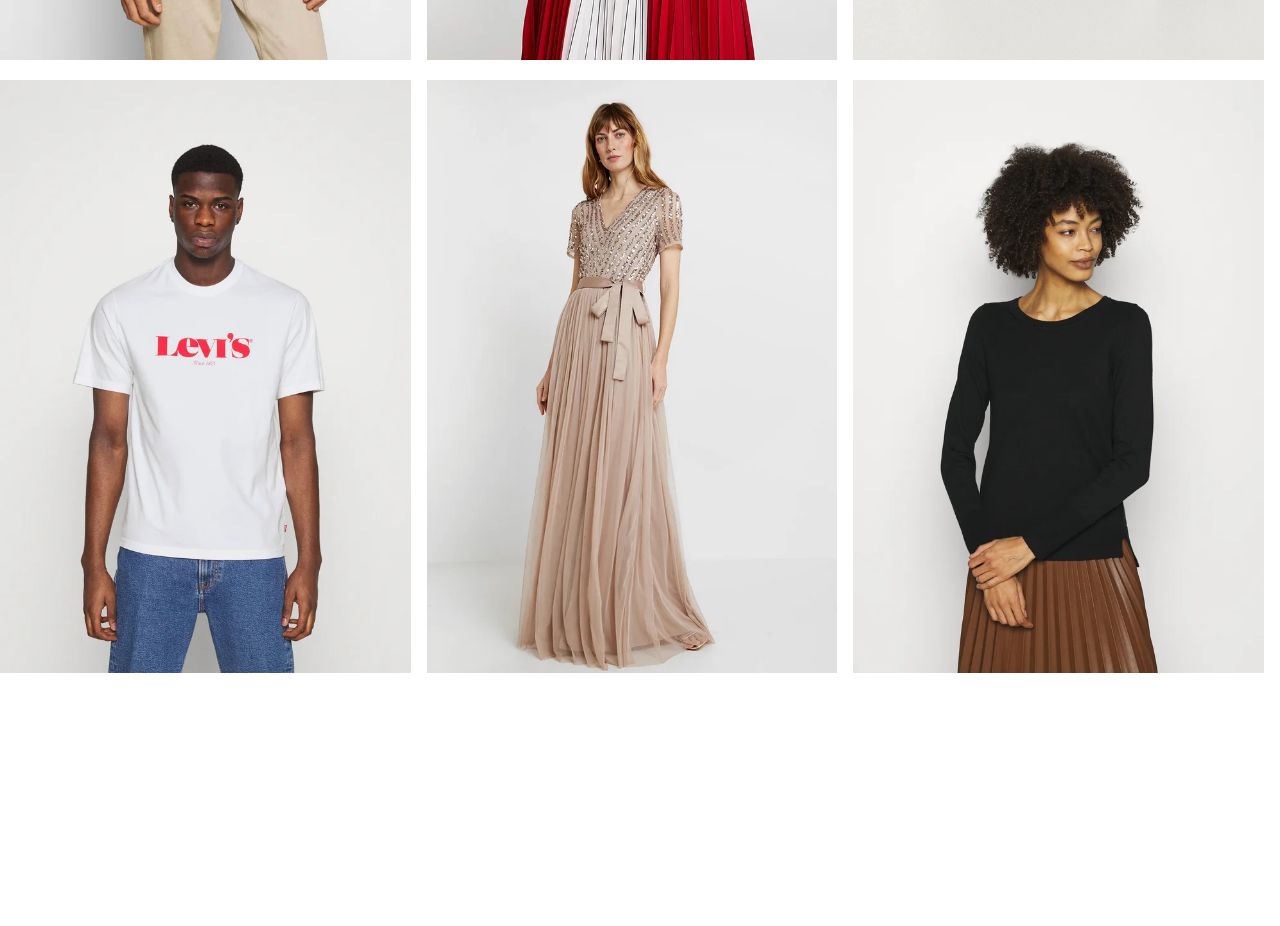
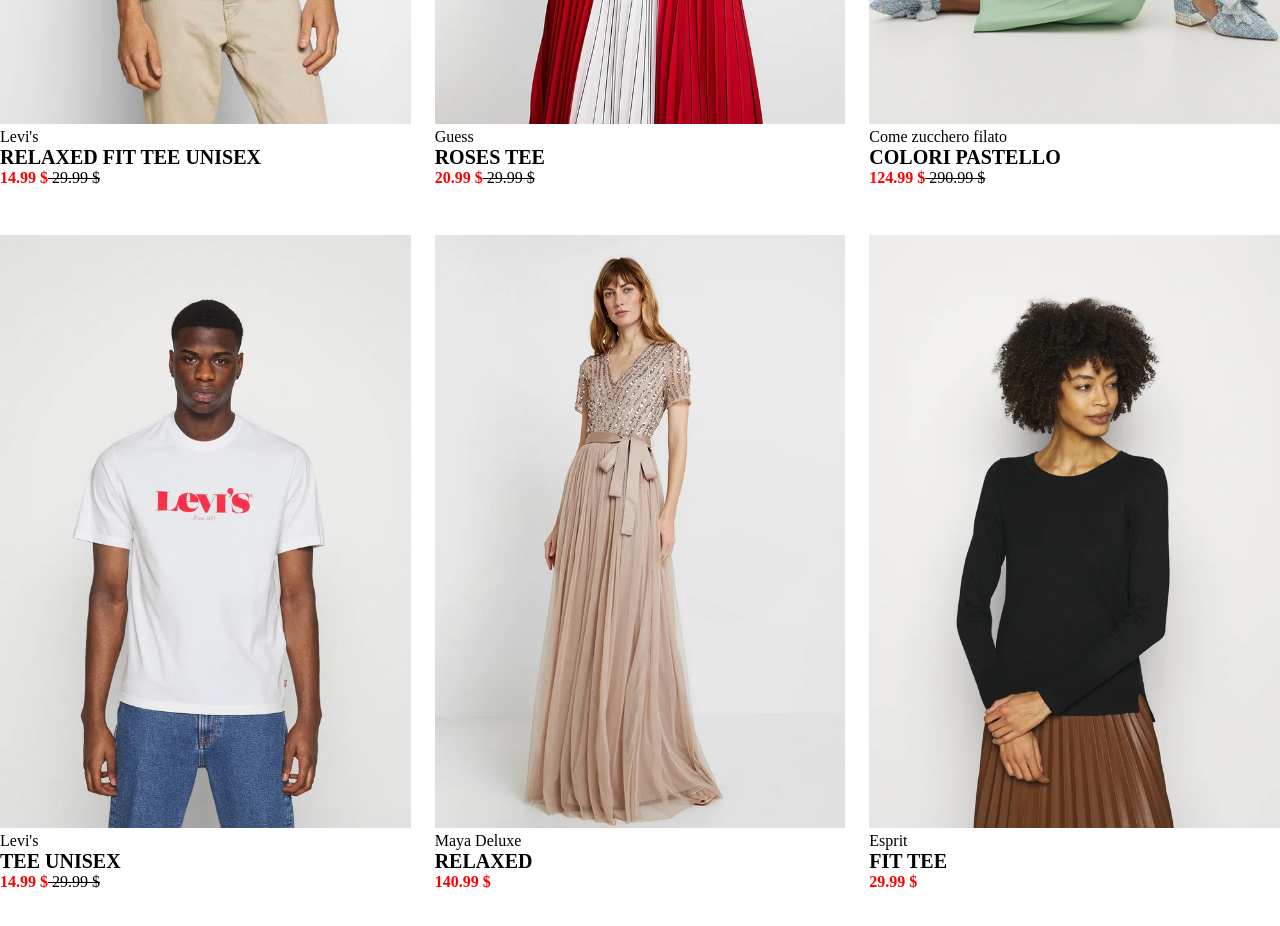
Before and after one commit to bia9400/html-css-boolando, a plain HTML site: page index.html in a window 1280 px wide. Shown: the part 600-1526 px from the top of the page. Before the commit the page ends 1277 px from the top, so only its background shows below. Drawn offline with Linux system fonts and the light colour scheme.

Commit message:
description e-commerce

```diff
--- a/css/style.css
+++ b/css/style.css
@@ -35,7 +35,10 @@ header i {
 .main-container-fix{
     width: 100%;
     flex-wrap: wrap;
-    gap: 16px;
+    justify-content: space-between;
+    column-gap: 16px;
+    row-gap: 3rem;
+    padding: 4rem 0;
 }
 .column{
     flex-basis: calc((100% - 16px*3) / 3);
@@ -44,3 +47,14 @@ header i {
 main img {
     width: 100%;
 }
+.bold-bigfont{
+    font-size: 20px;
+    font-weight: 700;
+}
+.colum-text-red{
+    color: #FF0000;
+    font-weight:bold;
+}
+.column-text-underline{
+    text-decoration: line-through;
+}
--- a/index.html
+++ b/index.html
@@ -30,21 +30,51 @@
             <div class="main-container-fix flex">
                 <div class="column">
                     <img src="img/1.webp" alt="">
+                    <div>Levi's</div>
+                    <div class="bold-bigfont">RELAXED FIT TEE UNISEX</div>
+                    <div>
+                        <span class="colum-text-red">14.99 $</span><span class="column-text-underline"> 29.99 $</span>
+                    </div>
                 </div>
                 <div class="column">
                     <img src="img/2.webp" alt="">
+                    <div>Guess</div>
+                    <div class="bold-bigfont">ROSES TEE</div>
+                    <div>
+                        <span class="colum-text-red">20.99 $</span><span class="column-text-underline"> 29.99 $</span>
+                    </div>
                 </div>
                 <div class="column">
                     <img src="img/3.webp" alt="" >
+                    <div>Come zucchero filato</div>
+                    <div class="bold-bigfont">COLORI PASTELLO</div>
+                    <div>
+                        <span class="colum-text-red">124.99 $</span><span class="column-text-underline"> 290.99 $</span>
+                    </div>
                 </div>
                 <div class="column">
                     <img src="img/4.webp" alt="">
+                    <div>Levi's</div>
+                    <div class="bold-bigfont">TEE UNISEX</div>
+                    <div>
+                        <span class="colum-text-red">14.99 $</span><span class="column-text-underline"> 29.99 $</span>
+                    </div>
                 </div>
                 <div class="column">
                     <img src="img/5.webp" alt="">
+                    <div>Maya Deluxe</div>
+                    <div class="bold-bigfont">RELAXED </div>
+                    <div>
+                        <span class="colum-text-red">140.99 $</span>
+                    </div>
                 </div>
                 <div class="column">
                     <img src="img/6.webp" alt="">
+                    <div>Esprit</div>
+                    <div class="bold-bigfont">FIT TEE</div>
+                    <div>
+                        <span class="colum-text-red">29.99 $</span>
+                    </div>
                 </div>
             </div>
 
```
